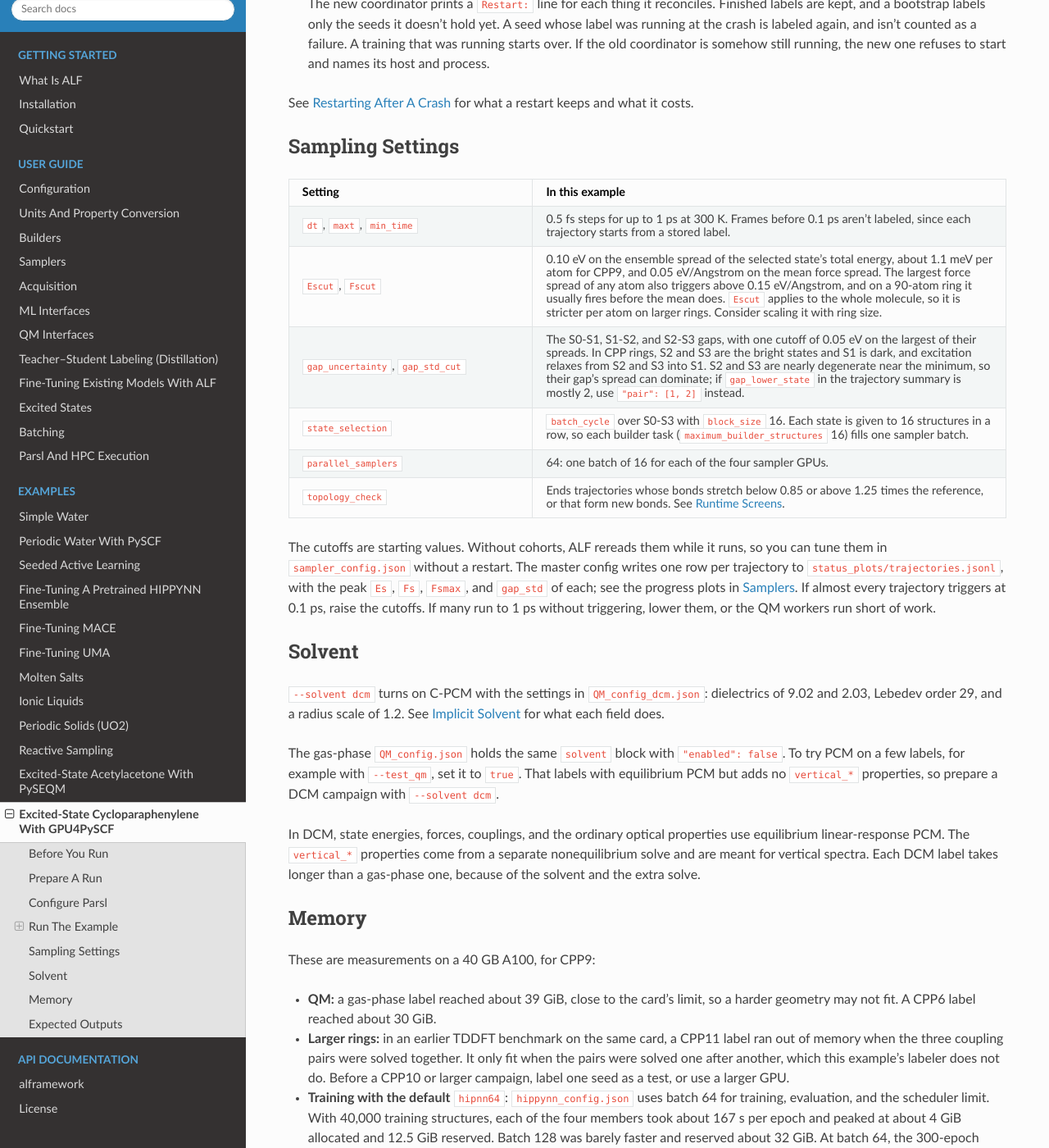
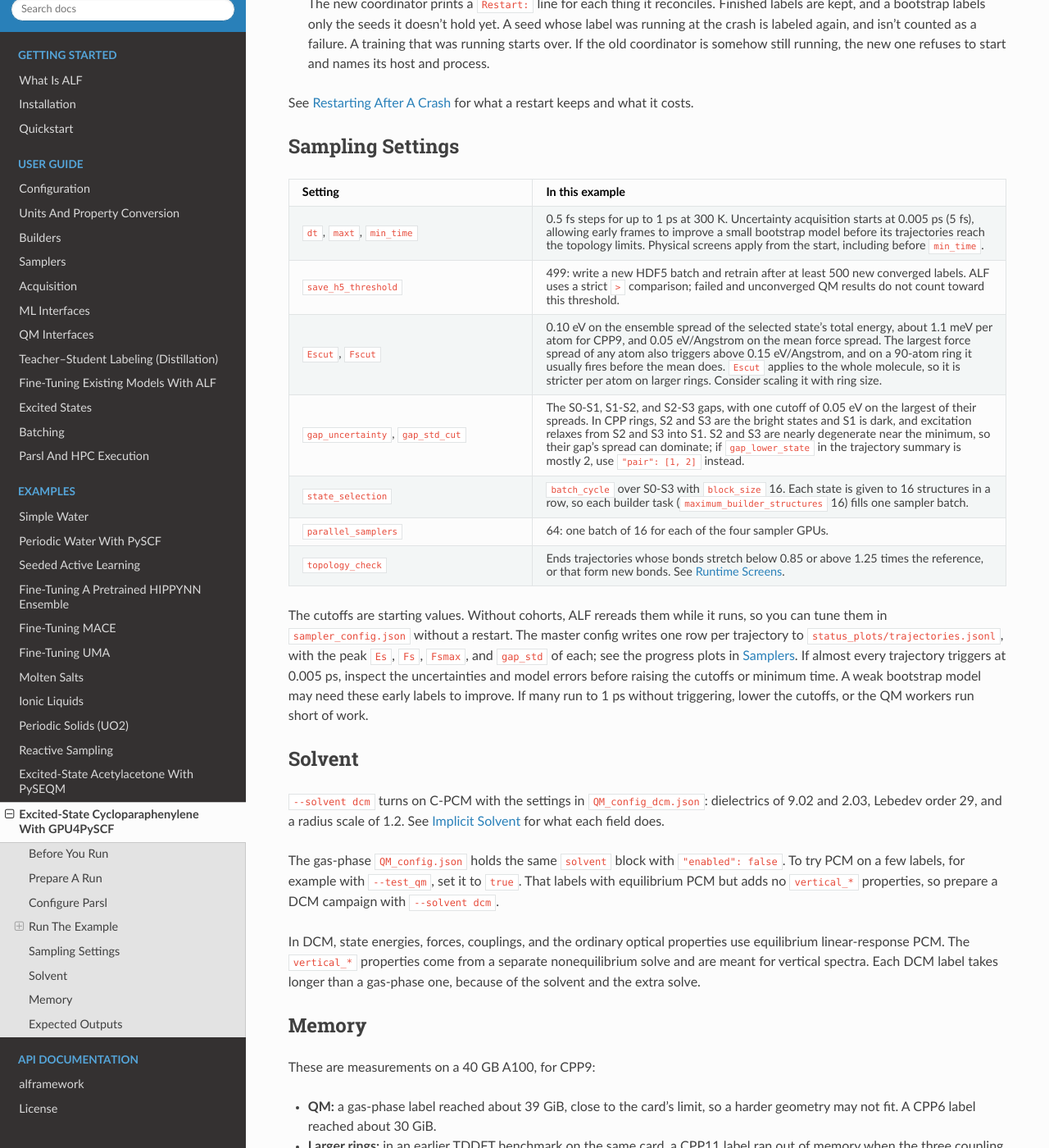
Before and after one commit to lanl/ALF, a Sphinx documentation site: the page built from docs/source/examples/cpp_excited_gpu4pyscf.rst, in a window 1280 px wide and 1400 px high, scrolled down 3287 px. Shown: the whole window at 82% size. Built offline with Sphinx 7.4.7 and the Read the Docs theme 3.1.0, drawn with Linux system fonts in a browser that asks for light colours; pages that are not in the unit, such as notebooks, are missing from menus.

Commit message:
Collect early CPP frames and retrain on converged labels
Start CPP uncertainty acquisition at 5 fs and wait for at least 500 new converged labels before retraining. Count converged labels at the training gate so failed QM attempts cannot trigger training on an unchanged dataset. Update documentation and cover failed and unconverged results in coordinator tests.

```diff
--- a/docs/source/examples/cpp_excited_gpu4pyscf.rst
+++ b/docs/source/examples/cpp_excited_gpu4pyscf.rst
@@ -214,8 +214,14 @@ Sampling Settings
    * - Setting
      - In this example
    * - ``dt``, ``maxt``, ``min_time``
-     - 0.5 fs steps for up to 1 ps at 300 K. Frames before 0.1 ps aren't labeled, since
-       each trajectory starts from a stored label.
+     - 0.5 fs steps for up to 1 ps at 300 K. Uncertainty acquisition starts at
+       0.005 ps (5 fs), allowing early frames to improve a small bootstrap model
+       before its trajectories reach the topology limits. Physical screens apply
+       from the start, including before ``min_time``.
+   * - ``save_h5_threshold``
+     - 499: write a new HDF5 batch and retrain after at least 500 new converged
+       labels. ALF uses a strict ``>`` comparison; failed and unconverged QM
+       results do not count toward this threshold.
    * - ``Escut``, ``Fscut``
      - 0.10 eV on the ensemble spread of the selected state's total energy, about 1.1 meV
        per atom for CPP9, and 0.05 eV/Angstrom on the mean force spread. The largest force
@@ -243,9 +249,10 @@ The cutoffs are starting values. Without cohorts, ALF rereads them while it runs
 you can tune them in ``sampler_config.json`` without a restart. The master config
 writes one row per trajectory to ``status_plots/trajectories.jsonl``, with the peak
 ``Es``, ``Fs``, ``Fsmax``, and ``gap_std`` of each; see the progress plots in
-:doc:`../user_guide/samplers`. If almost every trajectory triggers at 0.1 ps, raise the
-cutoffs. If many run to 1 ps without triggering, lower them, or the QM workers run
-short of work.
+:doc:`../user_guide/samplers`. If almost every trajectory triggers at 0.005 ps,
+inspect the uncertainties and model errors before raising the cutoffs or minimum
+time. A weak bootstrap model may need these early labels to improve. If many run
+to 1 ps without triggering, lower the cutoffs, or the QM workers run short of work.
 
 Solvent
 -------
--- a/docs/source/user_guide/ml_interfaces.rst
+++ b/docs/source/user_guide/ml_interfaces.rst
@@ -98,8 +98,9 @@ Master configuration
         - Number of GPUs on each ML or sampler node. The two share this value, and a
           GPU mask on the worker takes precedence over it.
       * - ``save_h5_threshold``
-        - Number of newly labeled configurations needed before ALF writes a
-          new HDF5 batch and starts another ML training cycle.
+        - ALF writes a new HDF5 batch and starts another ML training cycle when
+          the number of new converged labels exceeds this value. For 500 new
+          labels, set 499. Failed and unconverged QM results do not count.
 
 Data and property expectations
    The ML task reads ALF's HDF5 data. Dataset names in the ML configuration
```
Also changed, not shown: 5 other files.
